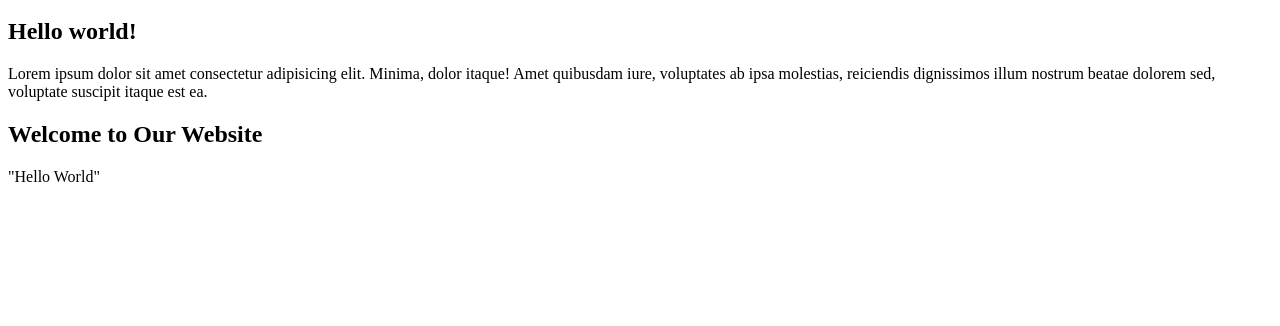
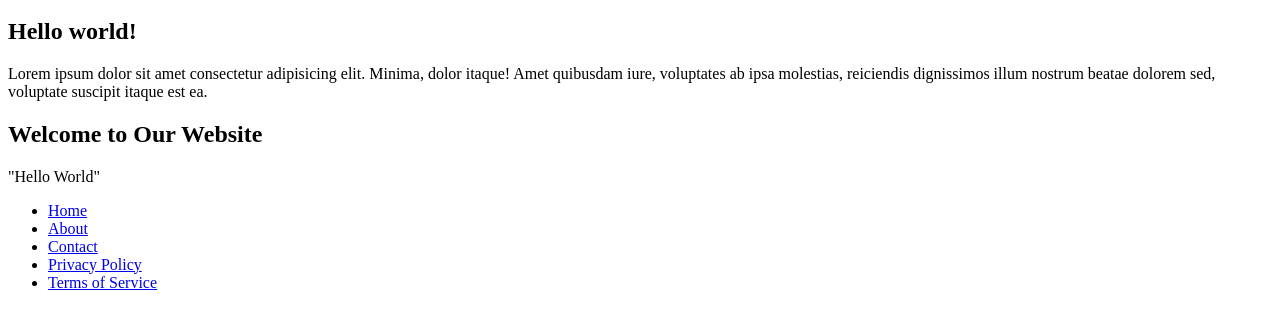
Before and after one commit to tsotne01/collaboration-with-showik, a plain HTML site: page index.html in a window 1280 px wide. Shown: the part 136-462 px from the top of the page. Drawn offline with Linux system fonts and the light colour scheme.

Commit message:
feat: add footer link list

```diff
--- a/index.html
+++ b/index.html
@@ -33,6 +33,14 @@
         <section></section>
         <section></section>
     </main>
-    <footer></footer>
+    <footer>
+        <ul>
+            <li><a href="#">Home</a></li>
+            <li><a href="#">About</a></li>
+            <li><a href="#">Contact</a></li>
+            <li><a href="#">Privacy Policy</a></li>
+            <li><a href="#">Terms of Service</a></li>
+        </ul>
+    </footer>
 </body>
 </html>
```
